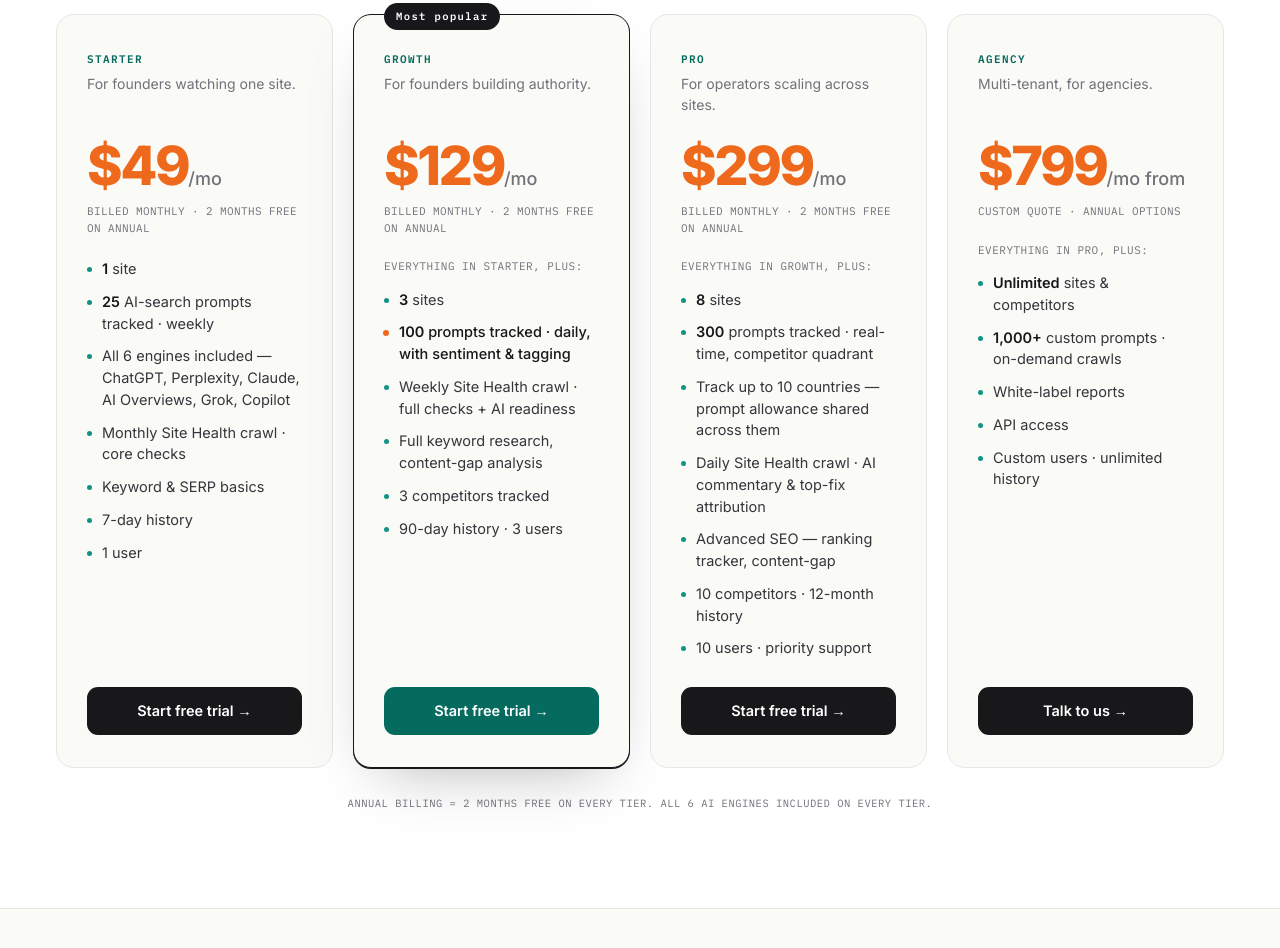
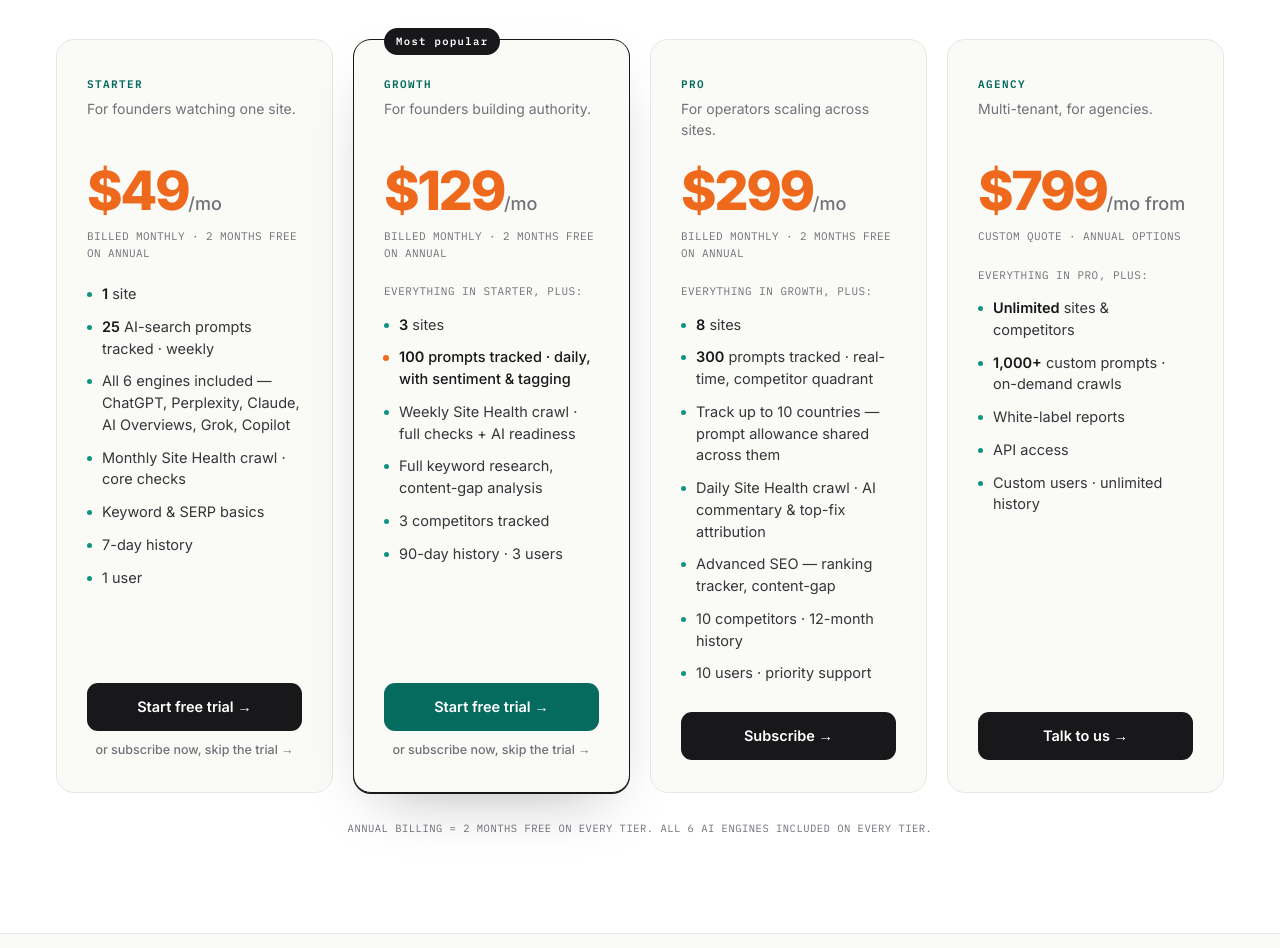
Before and after one commit to benshevlane/ralf-seo, a plain HTML site: page index.html in a window 1280 px wide. Shown: the part 6998-7946 px from the top of the page. Drawn offline with Linux system fonts and the light colour scheme.

Commit message:
Pricing: Pro is subscribe (no trial); add 'subscribe now' to Starter/Growth
Trial is offered on Starter and Growth only; Pro's CTA is now 'Subscribe'.
Each self-serve card gets an 'or subscribe now, skip the trial' link.
Subscribe links route through /try?intent=subscribe&plan=<tier> so the
app can create the account/site then hand off to Stripe checkout. Intro
copy no longer claims every tier includes a trial.

```diff
--- a/index.html
+++ b/index.html
@@ -433,6 +433,8 @@
   .price-bullets li.hl::before{background:var(--warm);width:6px;height:6px;flex-basis:6px;margin-left:-1px}
   .price-bullets strong{font-weight:600;color:var(--ink)}
   .price-cta{display:inline-flex;align-items:center;justify-content:center;gap:8px;background:var(--ink);color:#fff;padding:13px 22px;border-radius:11px;font-size:14.5px;font-weight:600;border:none;text-decoration:none;width:100%;box-sizing:border-box}
+  .price-subcta{display:block;text-align:center;margin-top:10px;font-size:12.5px;color:var(--ink-m);text-decoration:none;font-weight:500}
+  .price-subcta:hover{color:var(--ink);text-decoration:underline}
   .price-foot{font-family:var(--mono);font-size:10.5px;color:var(--ink-m);letter-spacing:0.5px;text-align:center;margin-top:28px;text-transform:uppercase}
 
   /* AEO add-on (attached to each tier) */
@@ -744,7 +746,7 @@
     <div class="kicker">PRICING — SEARCH</div>
     <h2 class="section-h" style="margin-top:14px">AI visibility + technical SEO.<br><em>Pick the tier that matches your scope.</em></h2>
     <p style="font-size:16px;color:var(--ink-m);max-width:620px;margin:18px auto 0;line-height:1.55">
-      Search is the foundation. <strong style="color:var(--ink);font-weight:600">Content</strong> and <strong style="color:var(--ink);font-weight:600">Outreach</strong> will launch as separate products later this year. Every tier starts with a 14-day free trial — no card required.
+      Search is the foundation. <strong style="color:var(--ink);font-weight:600">Content</strong> and <strong style="color:var(--ink);font-weight:600">Outreach</strong> will launch as separate products later this year. Starter and Growth start with a 14-day free trial — no card required. Pro goes straight to a subscription; Agency is a custom quote.
     </p>
   </div>
   <div class="price-grid">
@@ -765,6 +767,7 @@
         <li><span>1 user</span></li>
       </ul>
       <a href="https://app.ralfhq.com/login?mode=signup" class="price-cta">Start free trial →</a>
+      <a href="https://app.ralfhq.com/try?intent=subscribe&amp;plan=starter" class="price-subcta">or subscribe now, skip the trial →</a>
     </div>
 
     <!-- GROWTH (featured) -->
@@ -784,6 +787,7 @@
         <li><span>90-day history · 3 users</span></li>
       </ul>
       <a href="https://app.ralfhq.com/login?mode=signup" class="price-cta">Start free trial →</a>
+      <a href="https://app.ralfhq.com/try?intent=subscribe&amp;plan=growth" class="price-subcta">or subscribe now, skip the trial →</a>
     </div>
 
     <!-- PRO -->
@@ -802,7 +806,7 @@
         <li><span>10 competitors · 12-month history</span></li>
         <li><span>10 users · priority support</span></li>
       </ul>
-      <a href="https://app.ralfhq.com/login?mode=signup" class="price-cta">Start free trial →</a>
+      <a href="https://app.ralfhq.com/try?intent=subscribe&amp;plan=pro" class="price-cta">Subscribe →</a>
     </div>
 
     <!-- AGENCY -->
```
